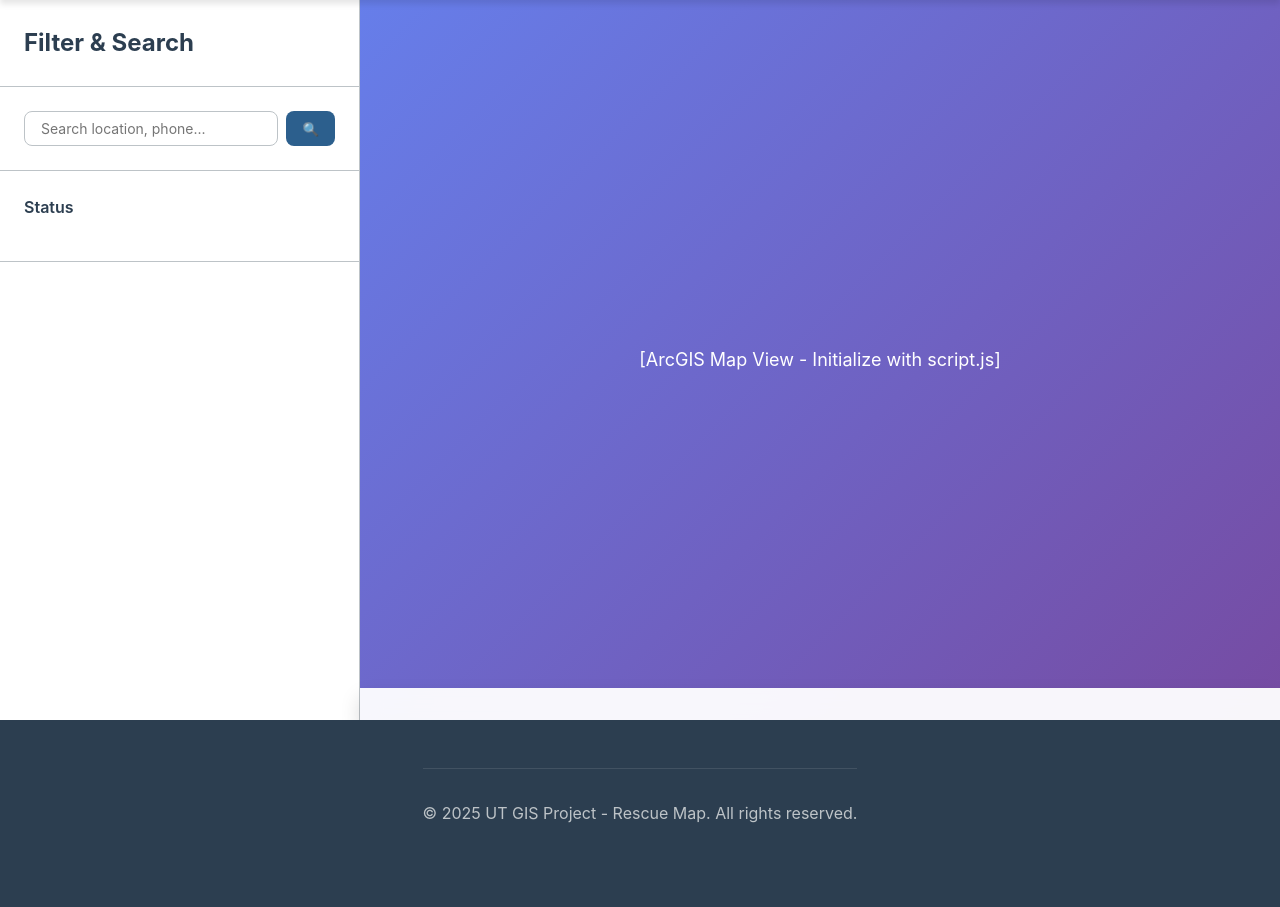
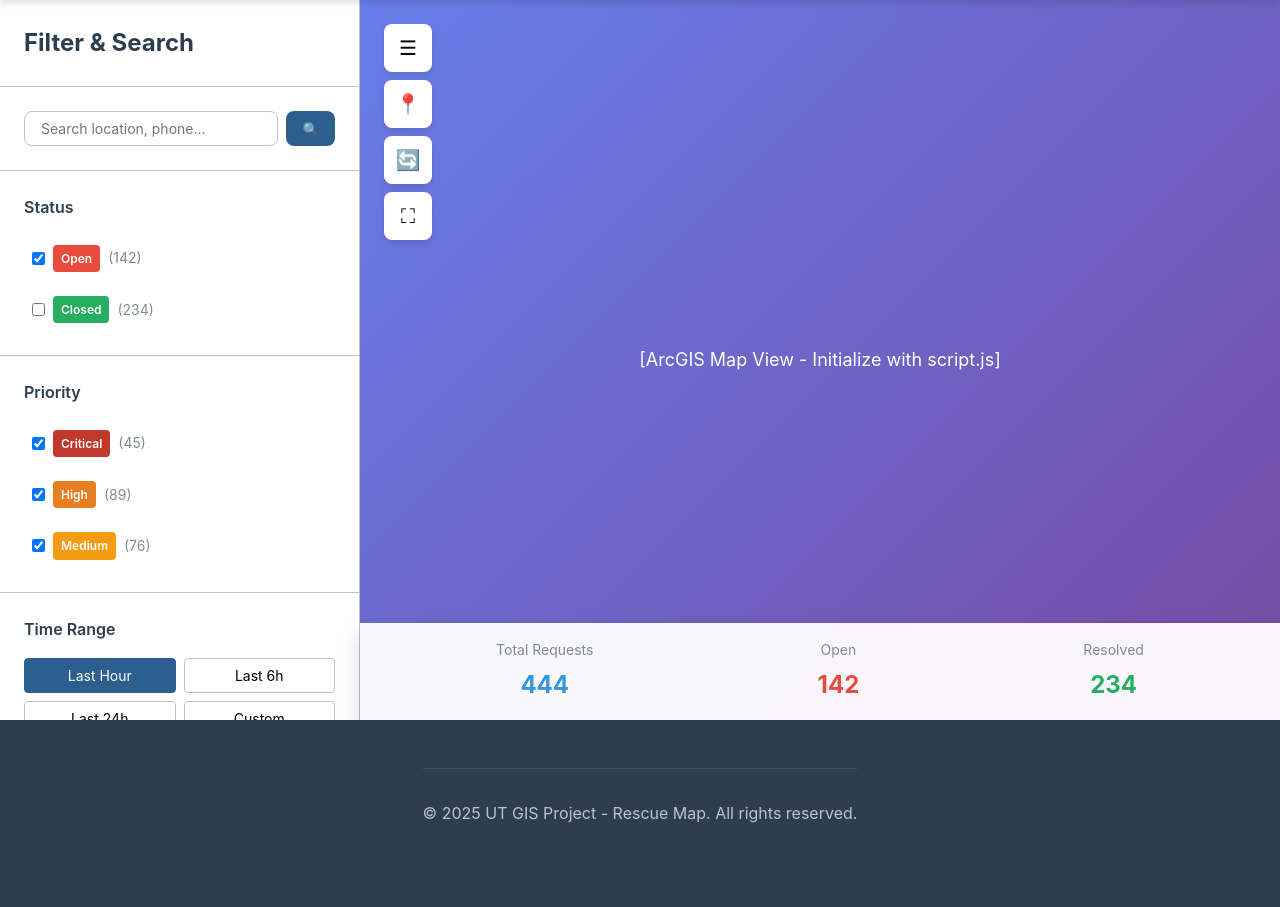
Before and after one commit to lamlv723/sos-rescue-map, a Django app: page / in a window 1280 px wide. Shown: the part 80-987 px from the top of the page. Run offline with Django 5.2, Linux system fonts and the light colour scheme.

Commit message:
register app and remove unecessary components

```diff
--- a/rescue_map_project/gis_map/templates/gis_map/index.html
+++ b/rescue_map_project/gis_map/templates/gis_map/index.html
@@ -4,13 +4,16 @@
 {% block title %}Map View - Rescue Map{% endblock %}
 
 {% block content %}
+<!-- Main Map Page -->
 <main class="map-page">
+    <!-- Sidebar -->
     <aside class="sidebar">
         <div class="sidebar__header">
             <h2 class="sidebar__title">Filter & Search</h2>
             <button class="sidebar__close">×</button>
         </div>
 
+        <!-- Search Box -->
         <div class="sidebar__section">
             <div class="search-box">
                 <input type="text" class="search-box__input" placeholder="Search location, phone...">
@@ -18,26 +21,142 @@
             </div>
         </div>
 
+        <!-- Status Filter -->
         <div class="sidebar__section">
             <h3 class="sidebar__section-title">Status</h3>
             <div class="filter-group">
-                </div>
+                <label class="filter-group__item">
+                    <input type="checkbox" checked>
+                    <span class="filter-group__badge filter-group__badge--open">Open</span>
+                    <span class="filter-group__count">(142)</span>
+                </label>
+                <label class="filter-group__item">
+                    <input type="checkbox">
+                    <span class="filter-group__badge filter-group__badge--closed">Closed</span>
+                    <span class="filter-group__count">(234)</span>
+                </label>
+            </div>
         </div>
 
-        </aside>
+        <!-- Priority Filter -->
+        <div class="sidebar__section">
+            <h3 class="sidebar__section-title">Priority</h3>
+            <div class="filter-group">
+                <label class="filter-group__item">
+                    <input type="checkbox" checked>
+                    <span class="filter-group__badge filter-group__badge--critical">Critical</span>
+                    <span class="filter-group__count">(45)</span>
+                </label>
+                <label class="filter-group__item">
+                    <input type="checkbox" checked>
+                    <span class="filter-group__badge filter-group__badge--high">High</span>
+                    <span class="filter-group__count">(89)</span>
+                </label>
+                <label class="filter-group__item">
+                    <input type="checkbox" checked>
+                    <span class="filter-group__badge filter-group__badge--medium">Medium</span>
+                    <span class="filter-group__count">(76)</span>
+                </label>
+            </div>
+        </div>
 
+        <!-- Time Range -->
+        <div class="sidebar__section">
+            <h3 class="sidebar__section-title">Time Range</h3>
+            <div class="time-filter">
+                <button class="time-filter__btn time-filter__btn--active">Last Hour</button>
+                <button class="time-filter__btn">Last 6h</button>
+                <button class="time-filter__btn">Last 24h</button>
+                <button class="time-filter__btn">Custom</button>
+            </div>
+        </div>
+
+        <!-- Recent Requests List -->
+        <div class="sidebar__section">
+            <h3 class="sidebar__section-title">Recent Requests</h3>
+            <div class="request-list">
+                <div class="request-card">
+                    <div class="request-card__header">
+                        <span class="request-card__id">#10423</span>
+                        <span class="request-card__badge request-card__badge--critical">Critical</span>
+                    </div>
+                    <p class="request-card__message">Nước dâng cao, có 5 người bị kẹt</p>
+                    <div class="request-card__meta">
+                        <span class="request-card__time">⏱ 15 min ago</span>
+                        <span class="request-card__location">📍 District 8</span>
+                    </div>
+                    <button class="request-card__action">View on Map →</button>
+                </div>
+
+                <div class="request-card">
+                    <div class="request-card__header">
+                        <span class="request-card__id">#10422</span>
+                        <span class="request-card__badge request-card__badge--high">High</span>
+                    </div>
+                    <p class="request-card__message">Cần lương thực khẩn cấp</p>
+                    <div class="request-card__meta">
+                        <span class="request-card__time">⏱ 32 min ago</span>
+                        <span class="request-card__location">📍 District 4</span>
+                    </div>
+                    <button class="request-card__action">View on Map →</button>
+                </div>
+
+                <div class="request-card">
+                    <div class="request-card__header">
+                        <span class="request-card__id">#10421</span>
+                        <span class="request-card__badge request-card__badge--medium">Medium</span>
+                    </div>
+                    <p class="request-card__message">Cần thuốc men cơ bản</p>
+                    <div class="request-card__meta">
+                        <span class="request-card__time">⏱ 1h ago</span>
+                        <span class="request-card__location">📍 District 7</span>
+                    </div>
+                    <button class="request-card__action">View on Map →</button>
+                </div>
+            </div>
+        </div>
+    </aside>
+
+    <!-- Map Container -->
     <div class="map-container">
         <div id="mapView" class="map-container__view">
+            <!-- Map will be rendered here -->
             <div class="map-container__placeholder">
                 [ArcGIS Map View - Initialize with script.js]
             </div>
         </div>
 
+        <!-- Map Controls -->
         <div class="map-controls">
+            <button class="map-controls__btn" title="Toggle Sidebar">
+                <span class="map-controls__icon">☰</span>
+            </button>
+            <button class="map-controls__btn" title="My Location">
+                <span class="map-controls__icon">📍</span>
+            </button>
+            <button class="map-controls__btn" title="Refresh Data">
+                <span class="map-controls__icon">🔄</span>
+            </button>
+            <button class="map-controls__btn" title="Fullscreen">
+                <span class="map-controls__icon">⛶</span>
+            </button>
+        </div>
+
+        <!-- Statistics Bar -->
+        <div class="stats-bar">
+            <div class="stats-bar__item">
+                <span class="stats-bar__label">Total Requests</span>
+                <span class="stats-bar__value stats-bar__value--total">444</span>
             </div>
-
-        <div class="stats-bar">
+            <div class="stats-bar__item">
+                <span class="stats-bar__label">Open</span>
+                <span class="stats-bar__value stats-bar__value--open">142</span>
             </div>
+            <div class="stats-bar__item">
+                <span class="stats-bar__label">Resolved</span>
+                <span class="stats-bar__value stats-bar__value--resolved">234</span>
+            </div>
+        </div>
     </div>
 </main>
 {% endblock %}
```
Also changed, not shown: rescue_map_project/rescue_map_project/settings.py (+6 -6 lines).
